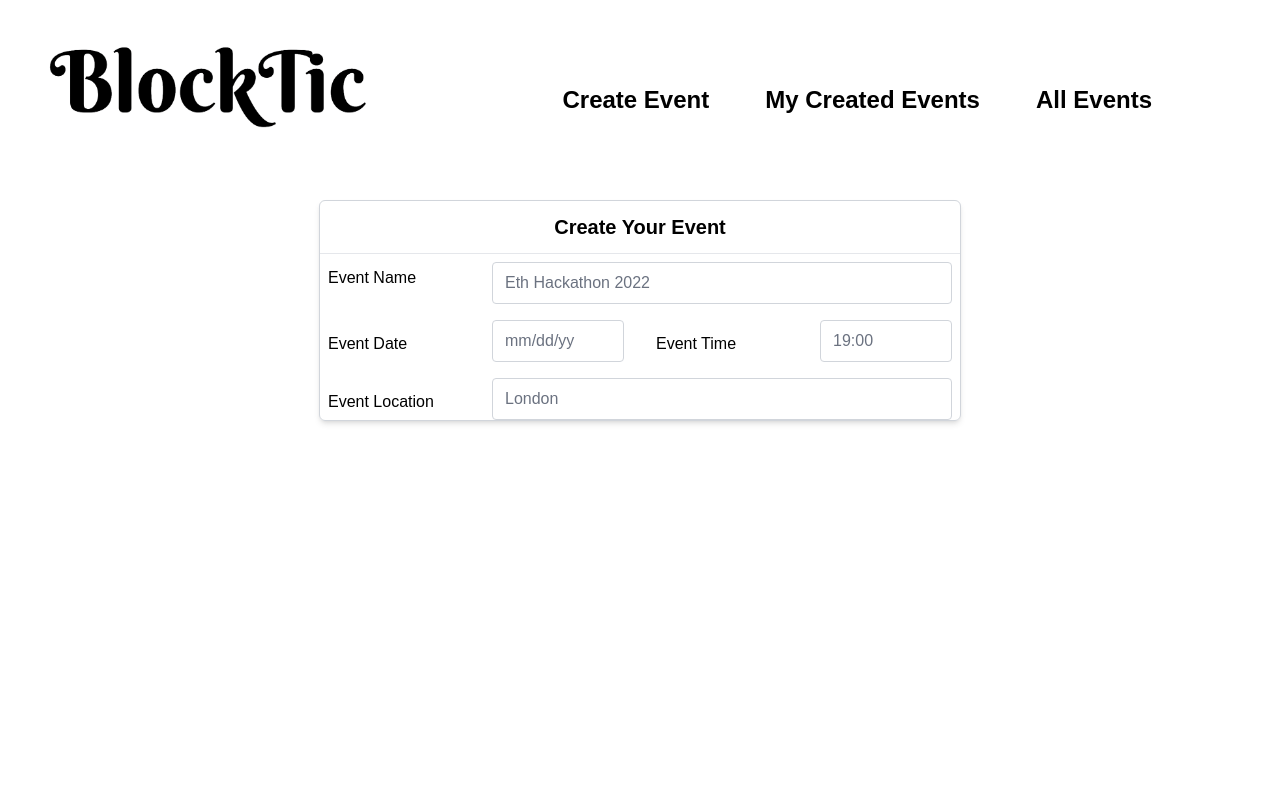
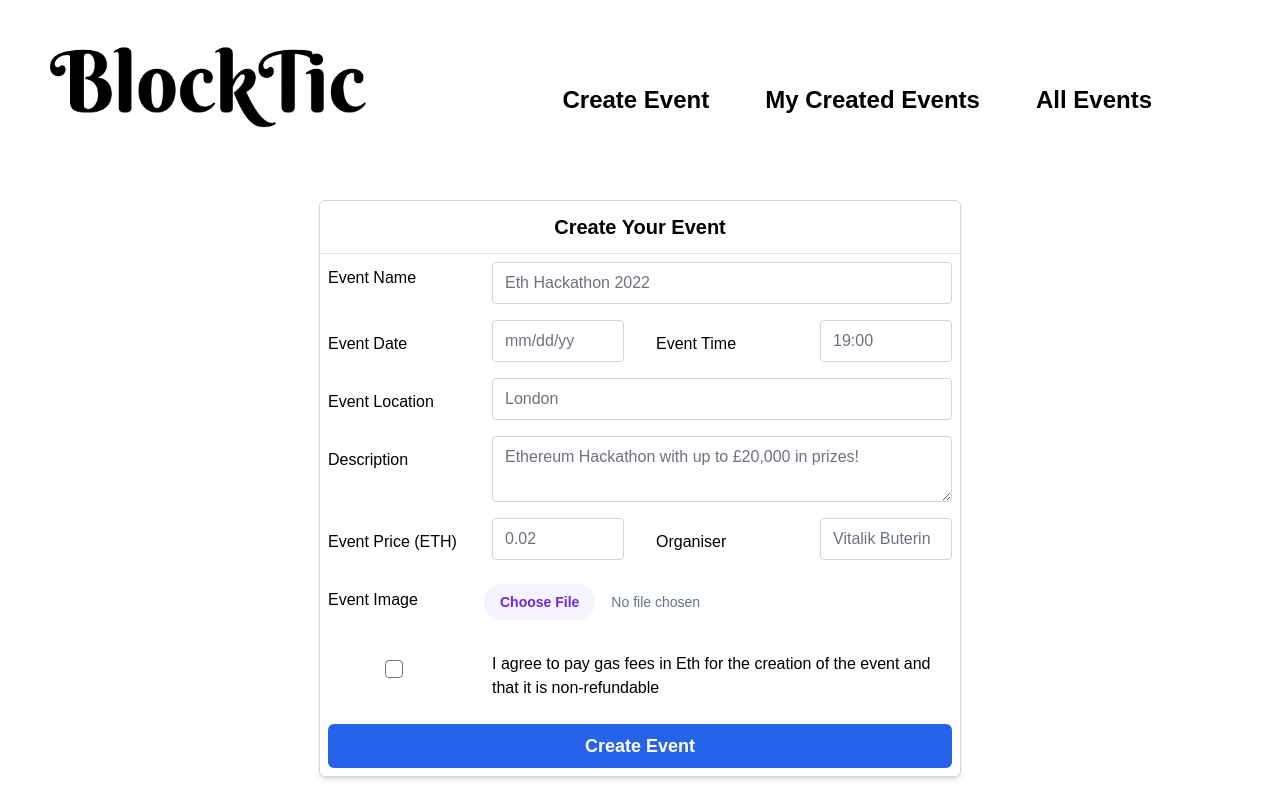
Before and after one commit to encode-g16/final-project-frontend, a React (Create React App) app: page /create-event-new in a window 1280 px wide. Built offline with nearby package versions, Linux system fonts and the light colour scheme.

Commit message:
completes create event form

```diff
--- a/src/components/CreateEventForm.tsx
+++ b/src/components/CreateEventForm.tsx
@@ -17,6 +17,32 @@ export default function CreateEventForm() {
 
                 <label htmlFor="event-location" className="p-2 pt-3 pb-0 block md:col-span-1">Event Location</label>
                 <input type="text" id="event-location" name="event-location" placeholder="London" className="block mx-2 md:col-span-3 rounded border border-gray-300"/>
+
+                <label htmlFor="event-description" className="p-2 pt-3 pb-0 block md:col-span-1">Description</label>
+                <textarea id="event-description" name="event-description" placeholder="Ethereum Hackathon with up to £20,000 in prizes!" className="block mx-2 md:col-span-3 rounded border border-gray-300"/>
+
+                <label htmlFor="event-price" className="p-2 pt-3 pb-0 block md:col-span-1">Event Price (ETH)</label>
+                <input type="text" id="event-price" name="event-price" placeholder="0.02" min="0" step=".01" className="block mx-2 md:col-span-1 rounded border border-gray-300"/>
+
+                <label htmlFor="event-organiser" className="p-2 pt-3 pb-0 block md:col-span-1">Organiser</label>
+                <input type="text" id="event-organiser" name="event-organiser" placeholder="Vitalik Buterin" className="block mx-2 md:col-span-1 rounded border border-gray-300"/>
+
+                <label htmlFor="event-image" className="p-2 pt-3 pb-0 block md:col-span-1">Event Image</label>
+                <input type="file" className="block text-sm text-slate-500
+                    file:mr-4 file:py-2 file:px-4 file:my-2
+                    file:rounded-full file:border-0
+                    file:text-sm file:font-semibold
+                    file:bg-violet-50 file:text-violet-700
+                    hover:file:bg-violet-100
+                    md:col-span-3
+                "/>
+
+                <input type="checkbox" id="event-checkbox" name="event-checkbox" value="1" className="block mx-auto mt-4 md:col-span-1 rounded border border-gray-500"/>
+                <label htmlFor="checkbox" className="mx-2 mt-2 md:col-span-3">I agree to pay gas fees in Eth for the creation of the event and that it is non-refundable</label>
+
+                <button type="submit" className="block col-span-4 p-2 m-2 bg-blue-600 text-center text-lg rounded-md text-white font-semibold hover:bg-blue-700">Create Event</button>
+
+
             </div>
         </div>
 
```
